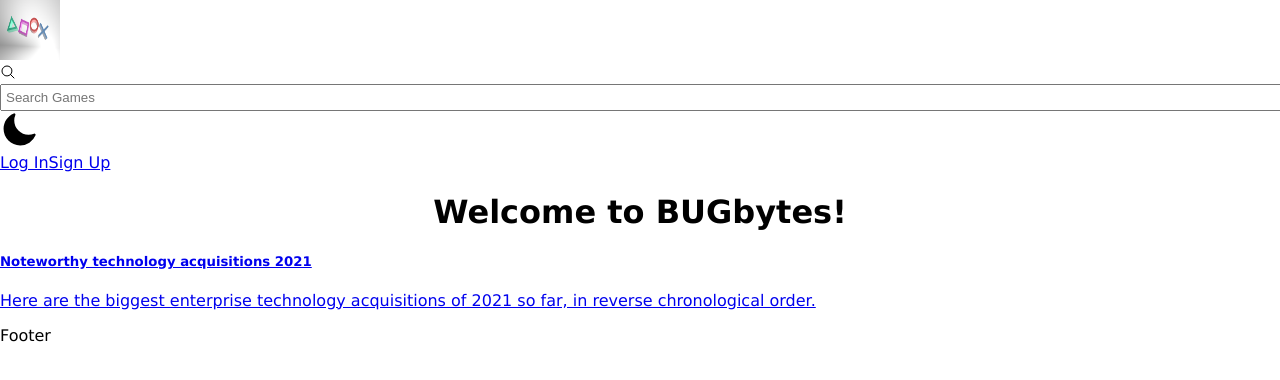
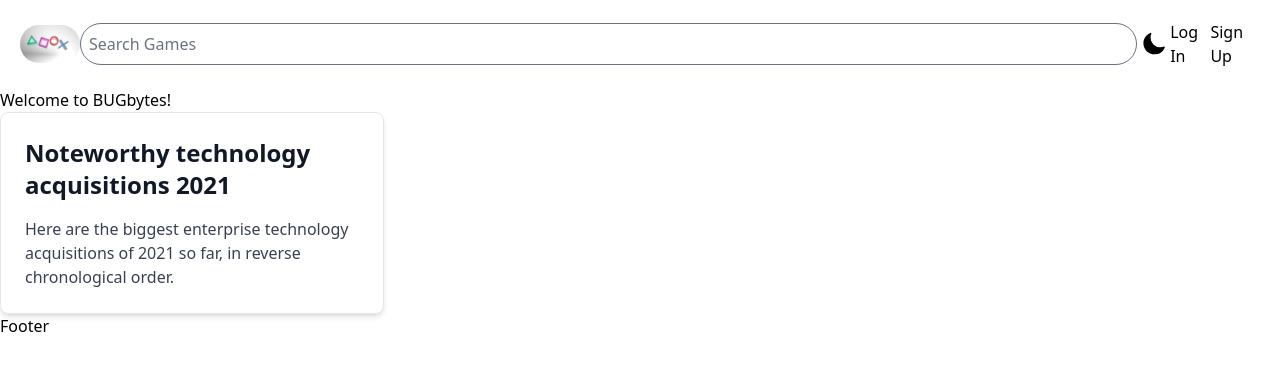
Before and after one commit to HarrisSte/BUGbytes, a React (Vite) app in the folder client/: page / in a window 1280 px wide. Shown: the top 380 px of the page. Built offline with nearby package versions, Linux system fonts and the light colour scheme.

Commit message:
added env file

```diff
--- a/client/src/App.css
+++ b/client/src/App.css
@@ -1,4 +1,4 @@
-html,
+/* html,
 body {
   font-family: 'Lucida Sans', 'Lucida Sans Regular', 'Lucida Grande', 'Lucida Sans Unicode', Geneva, Verdana, sans-serif;
   min-height: 100vh;
@@ -11,7 +11,7 @@ body {
   display: flex;
   flex-direction: column;
   min-height: 100vh;
-}
+} */
 /*
 nav {
   height: 50px;
@@ -31,11 +31,11 @@ nav>button {
   margin-left: 1rem;
   text-decoration: none;
 } */
-
+/*
 main {
   flex-grow: 1;
   width: 100%;
-}
+} */
 
 /* footer {
   height: 50px;
@@ -47,7 +47,7 @@ main {
   text-align: center;
 } */
 
-input {
+/* input {
   width: 100%;
   padding: 0.25rem;
 }
@@ -79,4 +79,4 @@ button {
 
 .page-title {
   text-align: center;
-}
+} */
--- a/client/src/App.jsx
+++ b/client/src/App.jsx
@@ -11,6 +11,7 @@ import { useCookies } from 'react-cookie';
 
 import Header from './components/Header';
 import Footer from './components/Footer';
+import './index.css';
 
 function App() {
   const [cookies] = useCookies(['auth_token']);
--- a/client/src/components/Header.jsx
+++ b/client/src/components/Header.jsx
@@ -2,6 +2,7 @@ import { Link } from "react-router-dom";
 import { useCurrentUserContext } from "../context/CurrentUser";
 import logo from "./../assets/sony-buttons-logo.png";
 import { HiSun, HiMoon, HiOutlineMagnifyingGlass } from "react-icons/hi2";
+// eslint-disable-next-line no-unused-vars
 import React, { useState } from "react";
 
 function Header() {
@@ -9,19 +10,15 @@ function Header() {
   const { isLoggedIn, logoutUser } = useCurrentUserContext();
 
   return (
-    <div className="flex item-center p-5">
-      <img src={logo} width={60} height={60} />
+    <div className="flex items-center p-5 ">
+      <img src={logo} width={60} height={60} className="rounded-full" />
 
-      <div className="flex bg-slate-200 p-2 w-full mx-5 rounded-full item-center">
-        <HiOutlineMagnifyingGlass className="mt-2" />
       <input
         type="text"
         placeholder="Search Games"
-          className="px-2 bg-transparent outline-none"
+        className="px-2 bg-transparent outline-none w-full mx-5 rounded-full"
       />
-      </div>
-      <div>
-        {/* <DarkThemeToggle /> */}
+
       {toggle ? (
         <HiMoon
           size={38}
@@ -35,8 +32,7 @@ function Header() {
           onClick={() => setToggle(!toggle)}
         />
       )}
-      </div>
-      <div className="flex pl-5 font-bold dark:text-white">
+
       {isLoggedIn() ? (
         <>
           <Link to="/profile">Profile</Link>
@@ -51,7 +47,6 @@ function Header() {
         </>
       )}
     </div>
-    </div>
   );
 }
 
--- a/client/src/graphql/queries.js
+++ b/client/src/graphql/queries.js
@@ -1,6 +1,6 @@
 import { gql } from '@apollo/client';
 
-// eslint-disable-next-line import/prefer-default-export
+
 export const QUERY_CURRENT_USER = gql`
   query getCurrentUser($email: String!) {
     currentUser(email: $email) {
--- a/client/src/index.css
+++ b/client/src/index.css
@@ -1,73 +1,3 @@
 @tailwind base;
 @tailwind components;
 @tailwind utilities;
-
-/* :root {
-  font-family: Inter, system-ui, Avenir, Helvetica, Arial, sans-serif;
-  line-height: 1.5;
-  font-weight: 400;
-
-  color-scheme: light dark;
-  color: rgba(255, 255, 255, 0.87);
-  background-color: #242424;
-
-  font-synthesis: none;
-  text-rendering: optimizeLegibility;
-  -webkit-font-smoothing: antialiased;
-  -moz-osx-font-smoothing: grayscale;
-  -webkit-text-size-adjust: 100%;
-}
-
-a {
-  font-weight: 500;
-  color: #646cff;
-  text-decoration: inherit;
-}
-a:hover {
-  color: #535bf2;
-}
-
-body {
-  /* margin: 0;
-  display: flex;
-  place-items: center;
-  min-width: 320px;
-  /* min-height: 100vh; */
-
-
-h1 {
-  font-size: 3.2em;
-  line-height: 1.1;
-}
-
-button {
-  border-radius: 8px;
-  border: 1px solid transparent;
-  padding: 0.6em 1.2em;
-  font-size: 1em;
-  font-weight: 500;
-  font-family: inherit;
-  background-color: #1a1a1a;
-  cursor: pointer;
-  transition: border-color 0.25s;
-}
-button:hover {
-  border-color: #646cff;
-}
-button:focus,
-button:focus-visible {
-  outline: 4px auto -webkit-focus-ring-color;
-}
-
-@media (prefers-color-scheme: light) {
-  :root {
-    color: #213547;
-    background-color: #ffffff;
-  }
-  a:hover {
-    color: #747bff;
-  }
-  button {
-    background-color: #f9f9f9;
-  }
-} */
--- a/client/src/main.jsx
+++ b/client/src/main.jsx
@@ -17,6 +17,8 @@ import Profile from "./pages/Profile";
 import Login from "./pages/Login";
 import Register from "./pages/Register";
 import SingleGame from './pages/SingleGame';
+import './index.css';
+
 
 import ProtectedRoute from './components/ProtectedRoute';
 
--- a/client/tailwind.config.js
+++ b/client/tailwind.config.js
@@ -4,7 +4,7 @@
 
 import flowbite from 'flowbite/plugin';
 export default {
-  darkMode: "class",
+
   content: [
     './src/**/*.{js, jsx, ts, tsx}',
     './node_modules/flowbite-react/**/*.{js, jsx, ts, tsx}',
```
Lines whose indentation alone changed are shown as unchanged.
